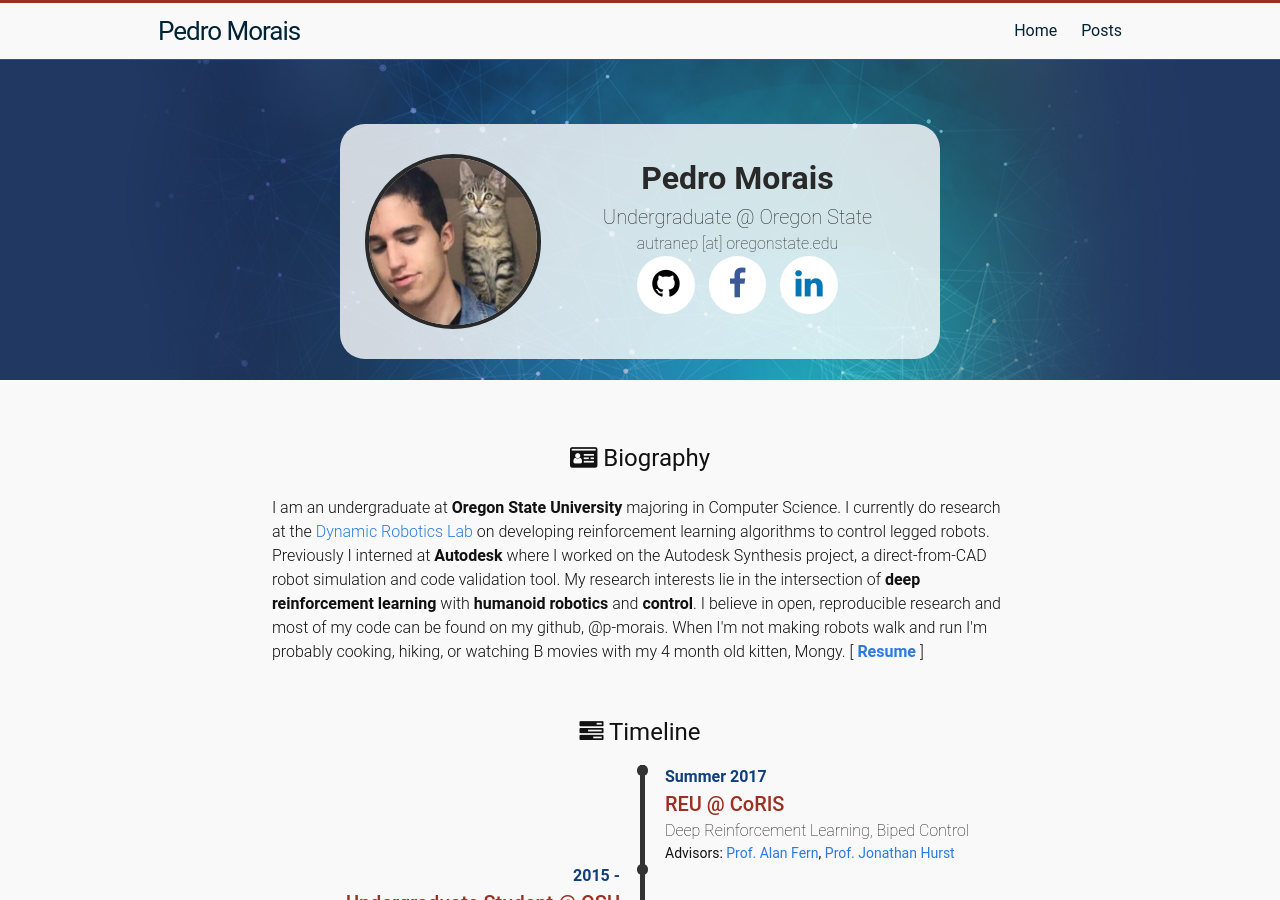
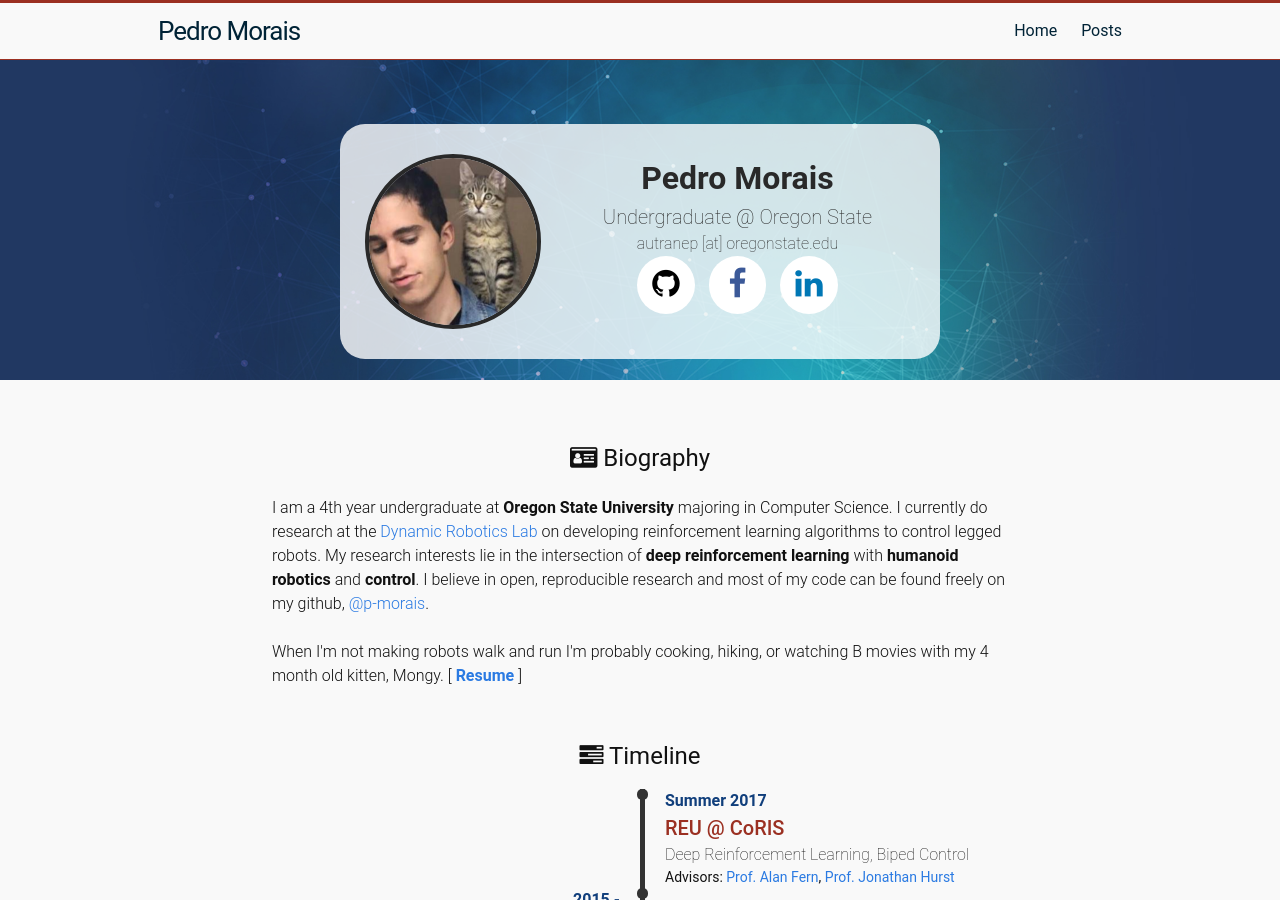
Before and after one commit to p-morais/p-morais.github.io, a Jekyll site: the page built from index.html, in a window 1280 px wide and 900 px high. Built offline with Jekyll 4.4.1, drawn with Linux system fonts in a browser that asks for light colours.

Commit message:
update bio

```diff
--- a/_data/bio.yml
+++ b/_data/bio.yml
@@ -7,9 +7,11 @@ resume:     "/assets/resume/resume2018.pdf"
 normal:
   date:     "Feb. 2019"
   title:    ""
-  content:  "I am an undergraduate at <strong>Oregon State University</strong> majoring in Computer Science. I currently do research at the <a>Dynamic Robotics Lab</a> on developing reinforcement learning algorithms to control legged robots. Previously I interned at <strong>Autodesk</strong> where I worked on the Autodesk Synthesis project, a direct-from-CAD robot simulation and code validation tool. My research interests lie in the intersection of <strong>deep reinforcement learning</strong> with <strong>humanoid robotics</strong> and <strong>control</strong>. I believe in open, reproducible research and most of my code can be found on my github, @p-morais.
+  content:  "I am a 4th year undergraduate at <strong>Oregon State University</strong> majoring in Computer Science. I currently do research at the <a>Dynamic Robotics Lab</a> on developing reinforcement learning algorithms to control legged robots. My research interests lie in the intersection of <strong>deep reinforcement learning</strong> with <strong>humanoid robotics</strong> and <strong>control</strong>. I believe in open, reproducible research and most of my code can be found freely on my github, <a href=\"http://github.com/p-morais\">@p-morais</a>.
+  <br><br>
+  When I'm not making robots walk and run I'm probably cooking, hiking, or watching B movies with my 4 month old kitten, Mongy."
 
-  When I'm not making robots walk and run I'm probably cooking, hiking, or watching B movies with my 4 month old kitten, Mongy."
+# Previously I interned at <strong>Autodesk</strong> where I worked on the Autodesk Synthesis project, a direct-from-CAD robot simulation and code validation tool.
 
 # short:
 #   date:
```
